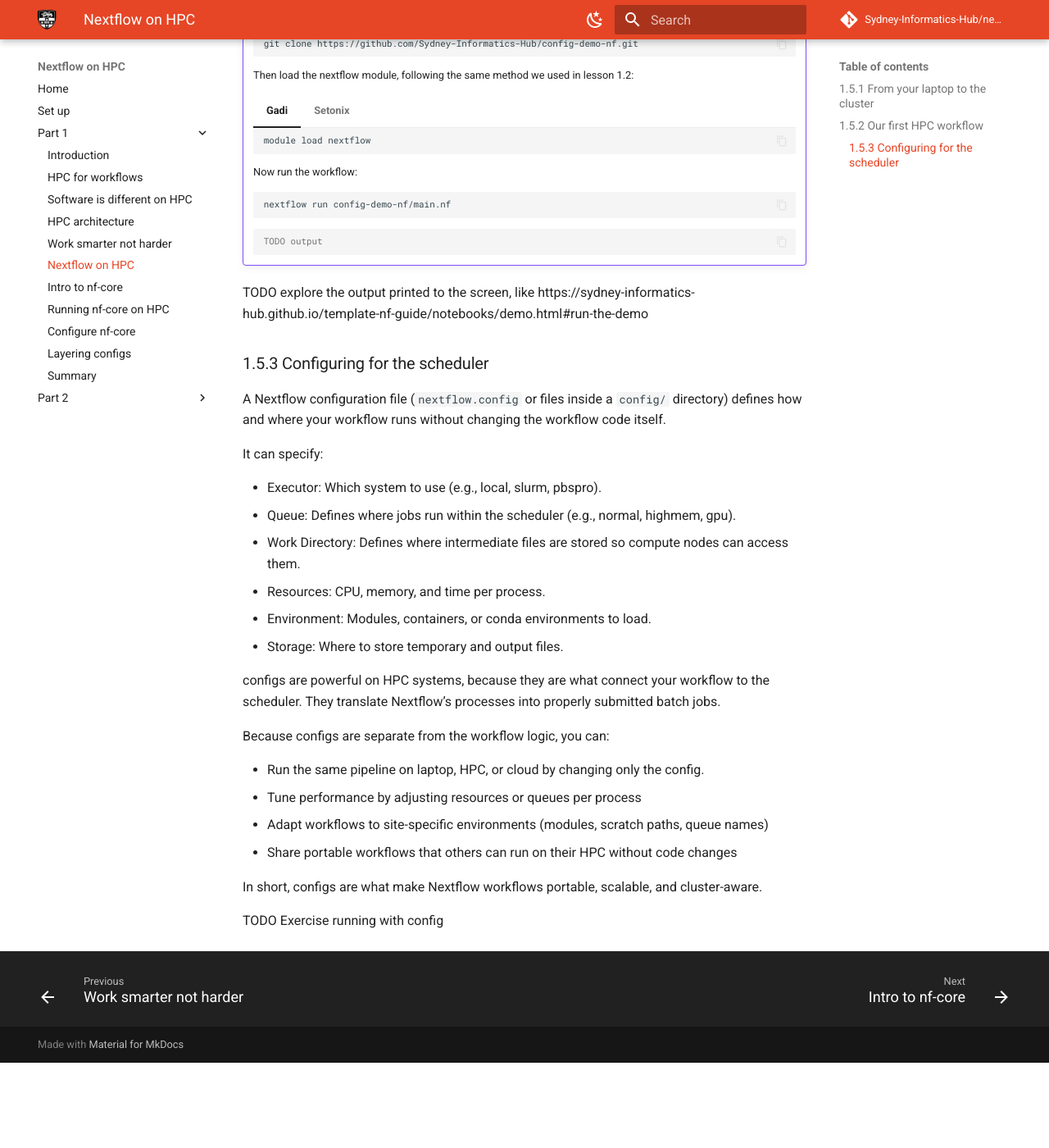
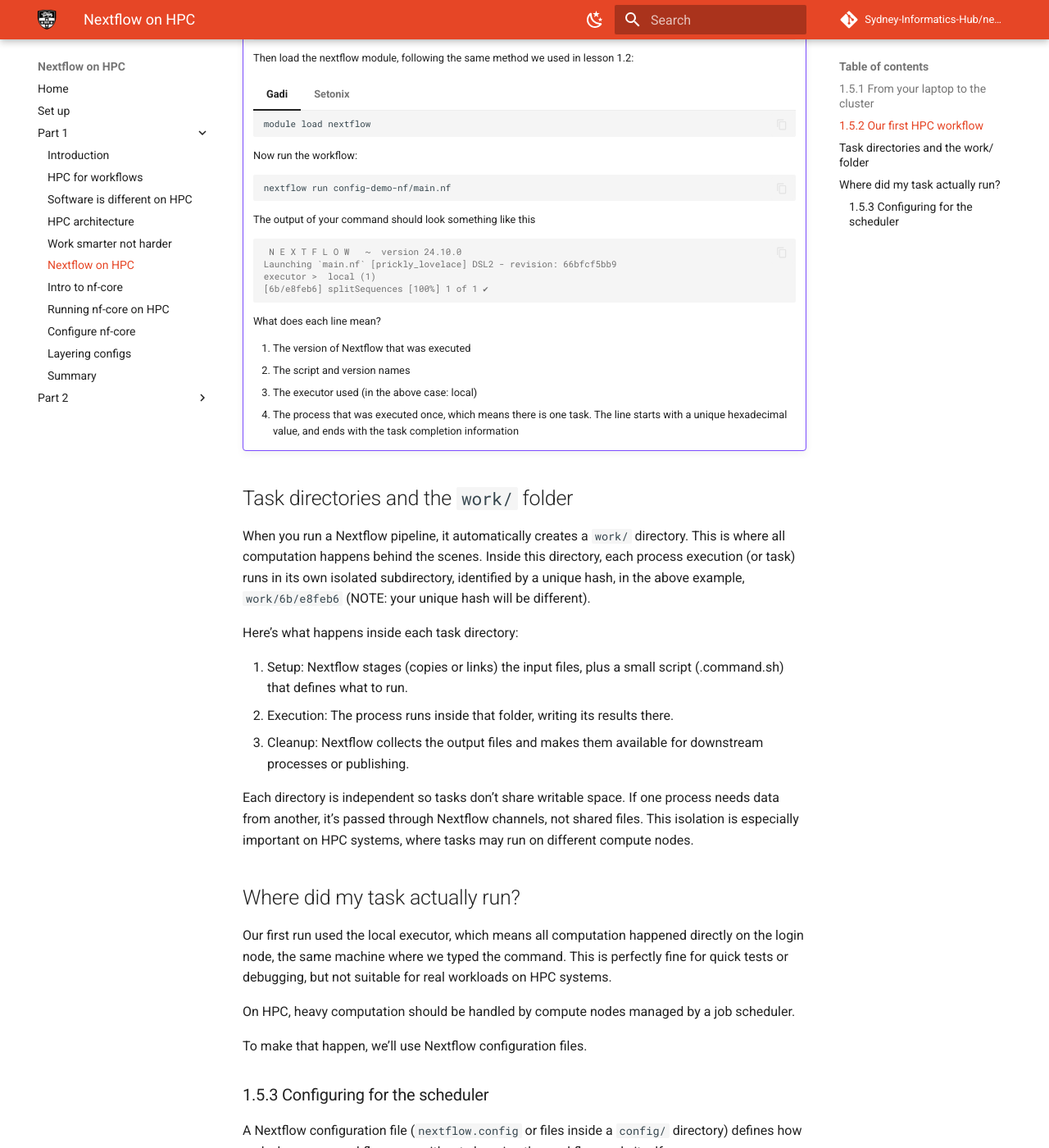
Before and after one commit to Sydney-Informatics-Hub/nextflow-hpc-workshop, an MkDocs documentation site: the page built from docs/part1/01_5_nf_hpc.md, in a window 1280 px wide and 1400 px high, scrolled down 1942 px. Shown: the whole window at 82% size. Built offline with MkDocs 1.6.1 and Material for MkDocs 9.7.7, drawn with Linux system fonts in a browser that asks for light colours; comment, search, counter and statistics services are not loaded; before the commit the page ends 3238 px from its top, so only the background shows below that; some of the changed text lies outside the part shown.

Commit message:
Edits to 01_5_nf_hpc.md. update exercise 1 output, added workdir explainer and connect task1 to config exercise

````diff
--- a/docs/part1/01_5_nf_hpc.md
+++ b/docs/part1/01_5_nf_hpc.md
@@ -73,11 +73,42 @@ We'll use a demo workflow, [config-demo-nf](https://github.com/Sydney-Informatic
     ```bash
     nextflow run config-demo-nf/main.nf
     ```
+    The output of your command should look something like this
     ```console
-    TODO output
+     N E X T F L O W   ~  version 24.10.0
+    Launching `main.nf` [prickly_lovelace] DSL2 - revision: 66bfcf5bb9
+    executor >  local (1)
+    [6b/e8feb6] splitSequences [100%] 1 of 1 ✔
     ```
 
-TODO explore the output printed to the screen, like https://sydney-informatics-hub.github.io/template-nf-guide/notebooks/demo.html#run-the-demo
+    What does each line mean?
+
+    1. The version of Nextflow that was executed
+    2. The script and version names
+    3. The executor used (in the above case: local)
+    4. The process that was executed once, which means there is one task. The line starts with a unique hexadecimal value, and ends with the task completion information
+
+## Task directories and the `work/` folder
+
+When you run a Nextflow pipeline, it automatically creates a `work/` directory. This is where all computation happens behind the scenes.
+Inside this directory, each process execution (or task) runs in its own isolated subdirectory, identified by a unique hash, in the above example, `work/6b/e8feb6` (NOTE: your unique hash will be different).
+
+Here’s what happens inside each task directory:
+
+1. Setup: Nextflow stages (copies or links) the input files, plus a small script (.command.sh) that defines what to run.
+2. Execution: The process runs inside that folder, writing its results there.
+3. Cleanup: Nextflow collects the output files and makes them available for downstream processes or publishing.
+
+Each directory is independent so tasks don’t share writable space. If one process needs data from another, it’s passed through Nextflow channels, not shared files. This isolation is especially important on HPC systems, where tasks may run on different compute nodes.
+
+## Where did my task actually run?
+
+Our first run used the local executor, which means all computation happened directly on the login node, the same machine where we typed the command.
+This is perfectly fine for quick tests or debugging, but not suitable for real workloads on HPC systems.
+
+On HPC, heavy computation should be handled by compute nodes managed by a job scheduler.
+
+To make that happen, we’ll use Nextflow configuration files.
 
 ### 1.5.3 Configuring for the scheduler
 
````
Also changed, not shown: other parts of docs/part1/01_5_nf_hpc.md (+1 -1 lines).
